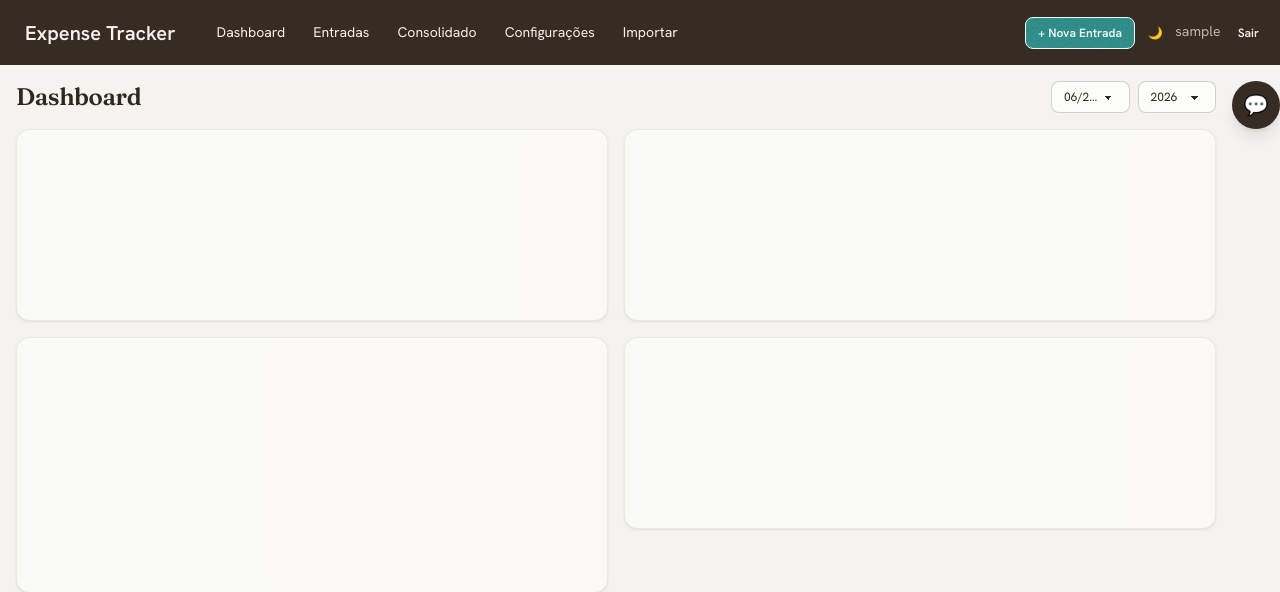
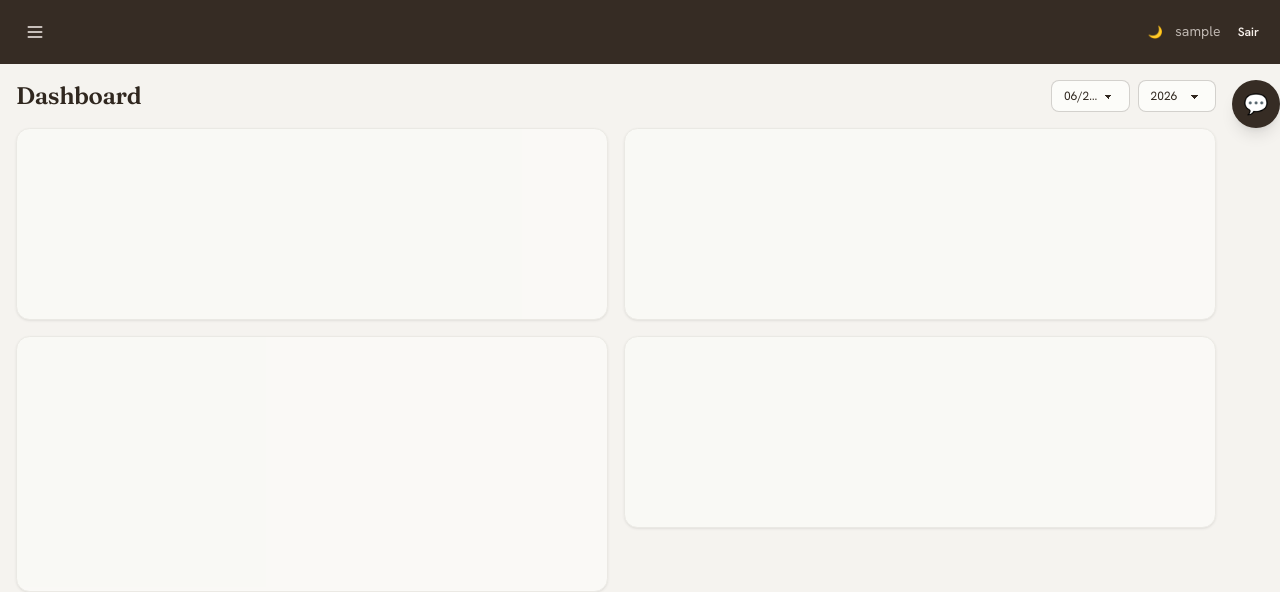
Before and after one commit to bessavagner/expense_tracker_v2, a Django app: page / in a window 1280 px wide. Shown: the top 592 px of the page. Run offline with Django 5.2, Linux system fonts and the light colour scheme; the visitor is signed in with stand-in values (Sample User, id 1); data that the repository does not hold is empty; style sheets or scripts are compiled from the project's sources; parts of the project's set-up code (start-up, migrations or seed data) failed here and were passed over; some libraries are stand-ins or nearby versions.

Commit message:
feat(003): single hamburger nav with brand inside menu

```diff
--- a/src/backend/templates/partials/_navbar.html
+++ b/src/backend/templates/partials/_navbar.html
@@ -1,14 +1,14 @@
 <nav class="navbar bg-neutral text-neutral-content">
     <div class="flex flex-1 items-center gap-2">
-        <a href="/" class="btn btn-ghost text-xl">Expense Tracker</a>
-        <!-- Mobile hamburger -->
-        <div class="dropdown lg:hidden">
-            <div tabindex="0" role="button" class="btn btn-ghost">
+        <!-- Hamburger menu (all viewports) -->
+        <div class="dropdown">
+            <div tabindex="0" role="button" class="btn btn-ghost" aria-label="Menu">
                 <svg xmlns="http://www.w3.org/2000/svg" class="h-5 w-5" fill="none" viewBox="0 0 24 24" stroke="currentColor">
                     <path stroke-linecap="round" stroke-linejoin="round" stroke-width="2" d="M4 6h16M4 12h16M4 18h16" />
                 </svg>
             </div>
-            <ul tabindex="0" class="menu menu-sm dropdown-content bg-neutral rounded-box z-10 mt-3 w-52 p-2 shadow">
+            <ul tabindex="0" class="menu menu-sm dropdown-content bg-neutral rounded-box z-10 mt-3 w-56 p-2 shadow">
+                <li class="menu-title text-neutral-content/80">Expense Tracker</li>
                 <li><a href="{% url 'finances:dashboard' %}" class="{% if request.resolver_match.url_name == 'dashboard' %}active{% endif %}">Dashboard</a></li>
                 <li><a href="{% url 'finances:entries' %}" class="{% if request.resolver_match.url_name and 'entries' in request.resolver_match.url_name %}active{% endif %}">Entradas</a></li>
                 <li><a href="{% url 'finances:consolidated' %}" class="{% if request.resolver_match.url_name and 'consolidated' in request.resolver_match.url_name %}active{% endif %}">Consolidado</a></li>
@@ -16,24 +16,8 @@
                 <li><a href="{% url 'finances:import_upload' %}" class="{% if request.resolver_match.url_name and 'import' in request.resolver_match.url_name %}active{% endif %}">Importar</a></li>
             </ul>
         </div>
-        <!-- Desktop menu -->
-        <ul class="menu menu-horizontal px-1 gap-1 hidden lg:flex">
-            <li><a href="{% url 'finances:dashboard' %}" class="{% if request.resolver_match.url_name == 'dashboard' %}active{% endif %}">Dashboard</a></li>
-            <li><a href="{% url 'finances:entries' %}" class="{% if request.resolver_match.url_name and 'entries' in request.resolver_match.url_name %}active{% endif %}">Entradas</a></li>
-            <li><a href="{% url 'finances:consolidated' %}" class="{% if request.resolver_match.url_name and 'consolidated' in request.resolver_match.url_name %}active{% endif %}">Consolidado</a></li>
-            <li><a href="{% url 'finances:settings' %}" class="{% if request.resolver_match.url_name and 'settings' in request.resolver_match.url_name %}active{% endif %}">Configurações</a></li>
-            <li><a href="{% url 'finances:import_upload' %}" class="{% if request.resolver_match.url_name and 'import' in request.resolver_match.url_name %}active{% endif %}">Importar</a></li>
-        </ul>
     </div>
     <div class="flex-none items-center gap-1">
-        <button class="btn btn-sm btn-accent"
-                hx-get="{% url 'finances:entry_modal' %}"
-                hx-target="#entry-modal-content"
-                hx-swap="innerHTML"
-                onclick="document.getElementById('entry-modal').showModal()">
-            + Nova Entrada
-        </button>
-
         <!-- Theme toggle (persisted in localStorage; defaults to OS preference) -->
         <button class="btn btn-ghost btn-sm btn-circle"
                 title="Alternar tema" aria-label="Alternar tema (claro/escuro)"
@@ -41,10 +25,7 @@
                 @click="theme = theme === 'ledger-dark' ? 'ledger' : 'ledger-dark'; document.documentElement.setAttribute('data-theme', theme); try { localStorage.setItem('theme', theme); } catch (e) {}">
             <span x-text="theme === 'ledger-dark' ? '☀️' : '🌙'">🌙</span>
         </button>
-
         <span class="text-sm opacity-70 truncate max-w-32 hidden sm:inline">{{ request.user.username }}</span>
-
-        <!-- Logout (Django requires POST) -->
         <form method="post" action="{% url 'logout' %}" class="inline">
             {% csrf_token %}
             <button type="submit" class="btn btn-ghost btn-sm" title="Sair">Sair</button>
```
